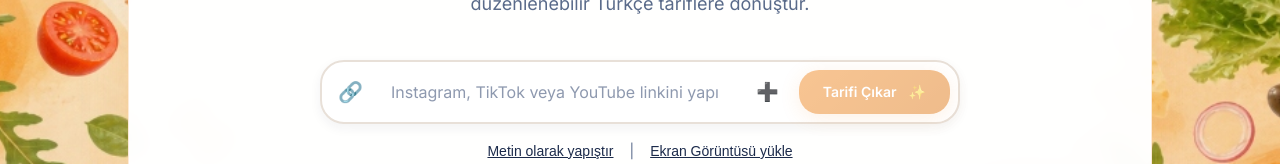
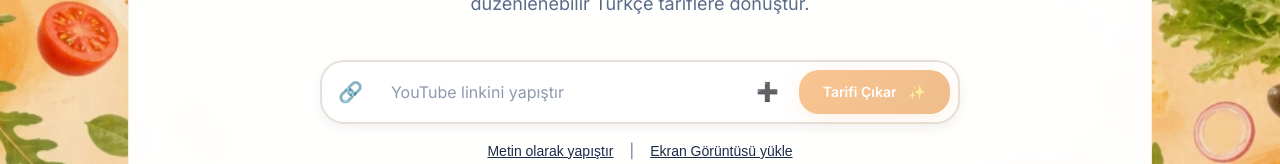
Before and after one commit to berramiynat-debug/Onedio_RecipeAI, a React (Vite) app in the folder frontend/: page / in a window 1280 px wide. Shown: the part 322-486 px from the top of the page. Built offline with nearby package versions, Linux system fonts and the light colour scheme; no server answers.

Commit message:
fix: update URL search input placeholder to only display 'YouTube linkini yapıştır'

```diff
--- a/frontend/src/pages/Dashboard.jsx
+++ b/frontend/src/pages/Dashboard.jsx
@@ -317,7 +317,7 @@ export default function Dashboard({ onRecipeReady, user }) {
                   <input
                     className="input"
                     type="text"
-                    placeholder="Instagram, TikTok veya YouTube linkini yapıştır"
+                    placeholder="YouTube linkini yapıştır"
                     value={url}
                     onChange={(e) => setUrl(e.target.value)}
                     disabled={isSubmitting}
```
